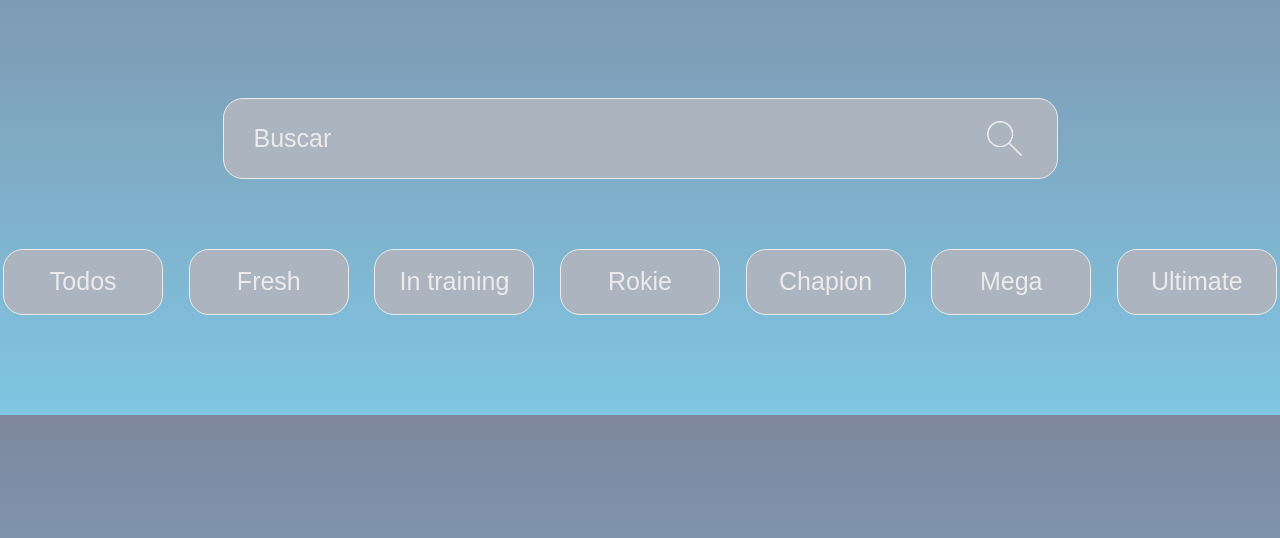
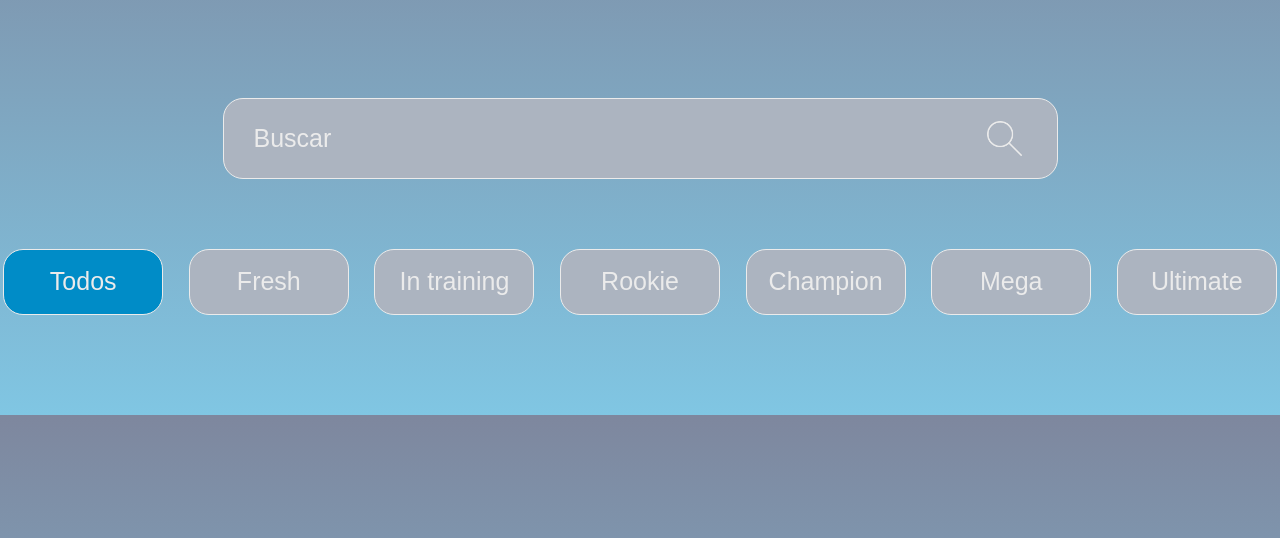
Before and after one commit to raveljalmeida/Projeto-Digimon, a plain HTML site: page index.html in a window 1280 px wide. Both pictures are taken after a click on the button "Todos". Shown: the part 186-724 px from the top of the page. Drawn offline with Linux system fonts and the light colour scheme; no server answers.

Commit message:
Realizando ajustes

```diff
--- a/css/style.css
+++ b/css/style.css
@@ -74,7 +74,11 @@ html {
 }
 
 .categories button:hover { /*Categorias*/
-    background-color: #0074a3;
+    transform: translateY(-3px);
+}
+
+.categories button.active {
+    background-color: #008cc7;
 }
 
 /***********Inicio Digimons***********/
@@ -120,6 +124,7 @@ html {
     font-family: Arial, sans-serif;
     font-weight: normal;
     border: none;
+    cursor: pointer;
 }
 
 /***********Fim Digimons***********/
--- a/index.html
+++ b/index.html
@@ -18,13 +18,13 @@
     <main>
         <!--Categorias para filtrar digimons-->
         <div class="categories">
-            <button data-category="All">Todos</button>
-            <button data-category="Fresh">Fresh</button>
-            <button data-category="In training">In training</button>
-            <button data-category="Rokie">Rokie</button>
-            <button data-category="Chapion">Chapion</button>
-            <button data-category="Mega">Mega</button>
-            <button data-category="Ultimate">Ultimate</button>
+            <button class='category-button active' data-category="All">Todos</button>
+            <button class='category-button' data-category="Fresh">Fresh</button>
+            <button class='category-button' data-category="In Training">In training</button>
+            <button class='category-button' data-category="Rookie">Rookie</button>
+            <button class='category-button' data-category="Champion">Champion</button>
+            <button class='category-button' data-category="Mega">Mega</button>
+            <button class='category-button' data-category="Ultimate">Ultimate</button>
         </div>
         <!--Categorias para filtrar digimons-->
         <div id="digimon-container"></div>
--- a/js/script.js
+++ b/js/script.js
@@ -32,5 +32,30 @@ document.addEventListener('DOMContentLoaded', () => {
         });
     }
 
+    /***********Função responsável por filtrar os digimons pelas categorias e pela barra de pesquisa***********/
+
+    function filterDigimons() {
+        const searchValue = searchInput.value.toLowerCase();
+        const selectedCategory = document.querySelector('.categories button.active')?.dataset.category || 'All';
+
+        const filteredDigimons = allDigimons.filter(digimon => {
+            const matchesCategory = selectedCategory === 'All' || digimon.level === selectedCategory;
+            const matchesSearch = digimon.name.toLowerCase().includes(searchValue);
+            return matchesCategory && matchesSearch;
+        });
+
+        displayDigimons(filteredDigimons);
+    }
+
+    searchInput.addEventListener('input', filterDigimons);
+
+    categoryButtons.forEach(button => {
+        button.addEventListener('click', () => {
+            categoryButtons.forEach(btn => btn.classList.remove('active'));
+            button.classList.add('active');
+            filterDigimons();
+        });
+    });
+
     fetchDigimons();
 });
```
